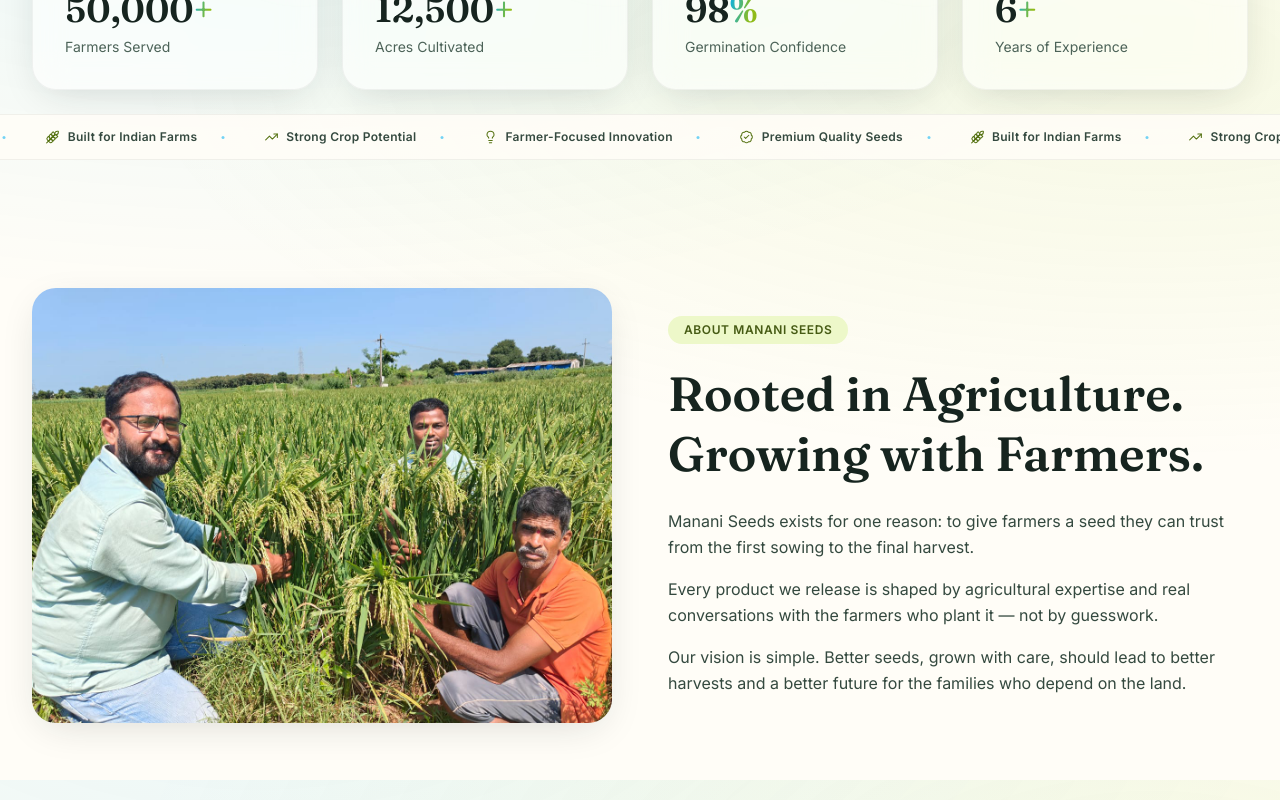
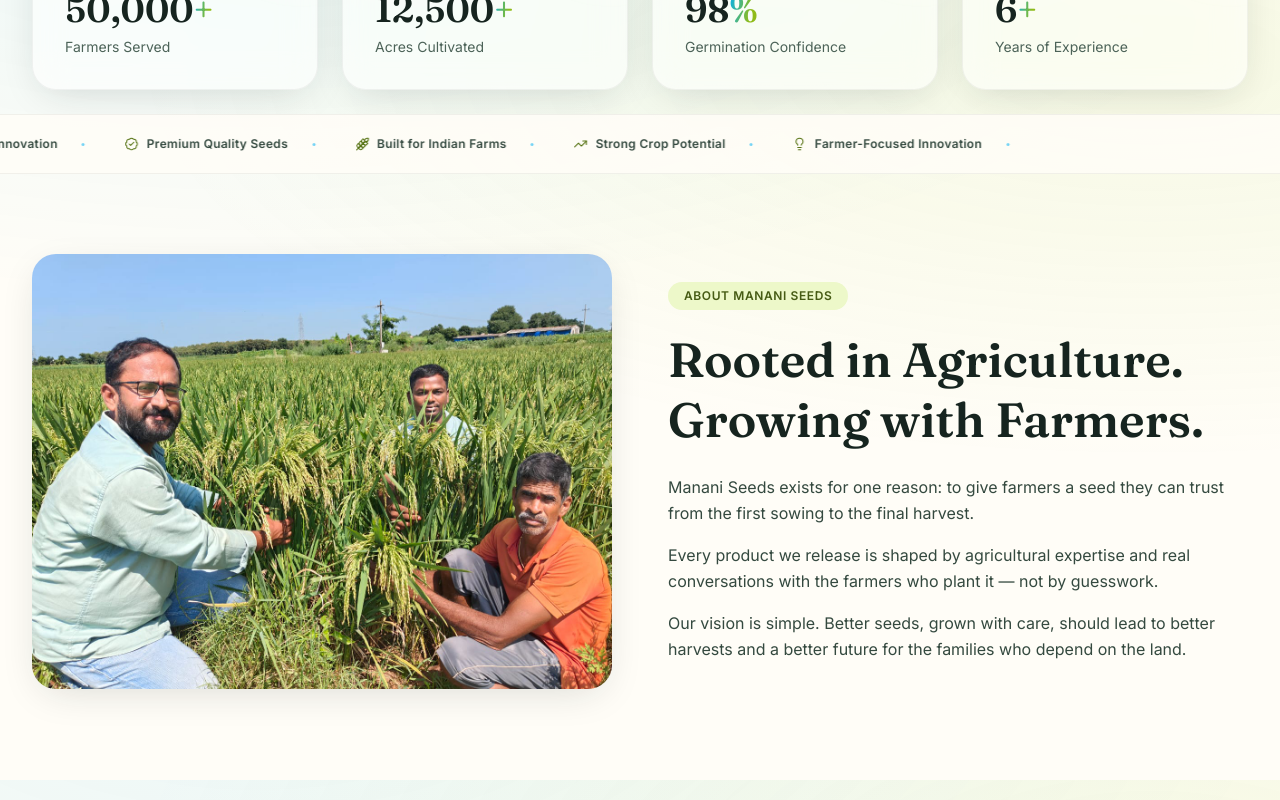
Before and after one commit to manishreddy16/Manani-Seeds, a React (Vite) app: page / in a window 1280 px wide. Shown: the part 820-1620 px from the top of the page. Built offline with nearby package versions, Linux system fonts and the light colour scheme.

Commit message:
Polished 1

```diff
--- a/src/components/ui/FloatingWhatsApp.tsx
+++ b/src/components/ui/FloatingWhatsApp.tsx
@@ -14,10 +14,10 @@ export function FloatingWhatsApp() {
       transition={{ delay: 1.2, type: "spring", stiffness: 200, damping: 18 }}
       whileHover={{ scale: 1.08 }}
       whileTap={{ scale: 0.95 }}
-      className="fixed z-40 bottom-5 right-5 sm:bottom-7 sm:right-7 flex items-center justify-center h-14 w-14 rounded-full bg-[#25D366] text-white shadow-[0_10px_30px_-8px_rgba(37,211,102,0.6)]"
+      className="fixed z-40 bottom-5 right-5 sm:bottom-7 sm:right-7 flex items-center justify-center h-12 w-12 rounded-full bg-[#25D366] text-white shadow-[0_10px_30px_-8px_rgba(37,211,102,0.6)]"
     >
       <span className="absolute inset-0 rounded-full bg-[#25D366] animate-ping opacity-30" />
-      <WhatsAppIcon className="relative" size={27} />
+      <WhatsAppIcon className="relative" size={23} />
     </motion.a>
   );
 }
--- a/src/components/ui/tubelight-navbar.tsx
+++ b/src/components/ui/tubelight-navbar.tsx
@@ -231,7 +231,7 @@ export function TubelightNavbar() {
                 href={whatsappLink()}
                 target="_blank"
                 rel="noreferrer"
-                className="inline-flex items-center gap-2 rounded-full border border-[#25D366]/60 bg-[#25D366] px-5 py-2.5 text-sm font-semibold text-white shadow-[0_12px_28px_-14px_rgba(37,211,102,0.9)] transition-all duration-200 hover:-translate-y-0.5 hover:shadow-[0_16px_30px_-14px_rgba(37,211,102,1)]"
+                className="inline-flex items-center gap-2 rounded-full border border-[#25D366]/60 bg-[#25D366] px-4 py-3 text-sm font-semibold text-white shadow-[0_12px_28px_-14px_rgba(37,211,102,0.9)] transition-all duration-200 hover:-translate-y-0.5 hover:shadow-[0_16px_30px_-14px_rgba(37,211,102,1)]"
               >
                 <WhatsAppIcon size={18} className="text-white" />
                 WhatsApp
--- a/src/index.css
+++ b/src/index.css
@@ -132,7 +132,7 @@
 }
 
 .feature-marquee__anchor {
-  height: 42px;
+  height: 56px;
   margin-top: 1.25rem;
 }
 
@@ -140,7 +140,7 @@
   position: relative;
   z-index: 40;
   display: flex;
-  height: 42px;
+  height: 56px;
   align-items: center;
   overflow: hidden;
   border-top: 1px solid rgb(22 36 31 / 0.06);
@@ -152,7 +152,7 @@
 .feature-marquee--floating {
   position: fixed;
   right: 0;
-  bottom: 16px;
+  bottom: 6px;
   left: 0;
   z-index: 40;
   margin-top: 0;
@@ -161,14 +161,17 @@
 .feature-marquee__track {
   display: flex;
   width: max-content;
-  min-width: 100%;
-  animation: feature-marquee-scroll 24s linear infinite;
+  min-width: max-content;
+  flex-shrink: 0;
+  white-space: nowrap;
+  animation: feature-marquee-scroll 8s linear infinite;
   will-change: transform;
 }
 
 .feature-marquee__group {
   display: flex;
   flex: 0 0 auto;
+  white-space: nowrap;
   align-items: center;
   gap: 1.5rem;
   padding-right: 1.5rem;
@@ -204,14 +207,18 @@
   to { transform: translate3d(-50%, 0, 0); }
 }
 
+.feature-marquee__anchor + #about {
+  padding-top: 3rem;
+}
+
 @media (min-width: 768px) {
   .feature-marquee__anchor {
-    height: 46px;
+    height: 60px;
     margin-top: 1.5rem;
   }
 
   .feature-marquee {
-    height: 46px;
+    height: 60px;
   }
 
   .feature-marquee__group {
@@ -221,6 +228,10 @@
 
   .feature-marquee__item {
     font-size: 0.75rem;
+  }
+
+  .feature-marquee__anchor + #about {
+    padding-top: 5rem;
   }
 }
 
```
